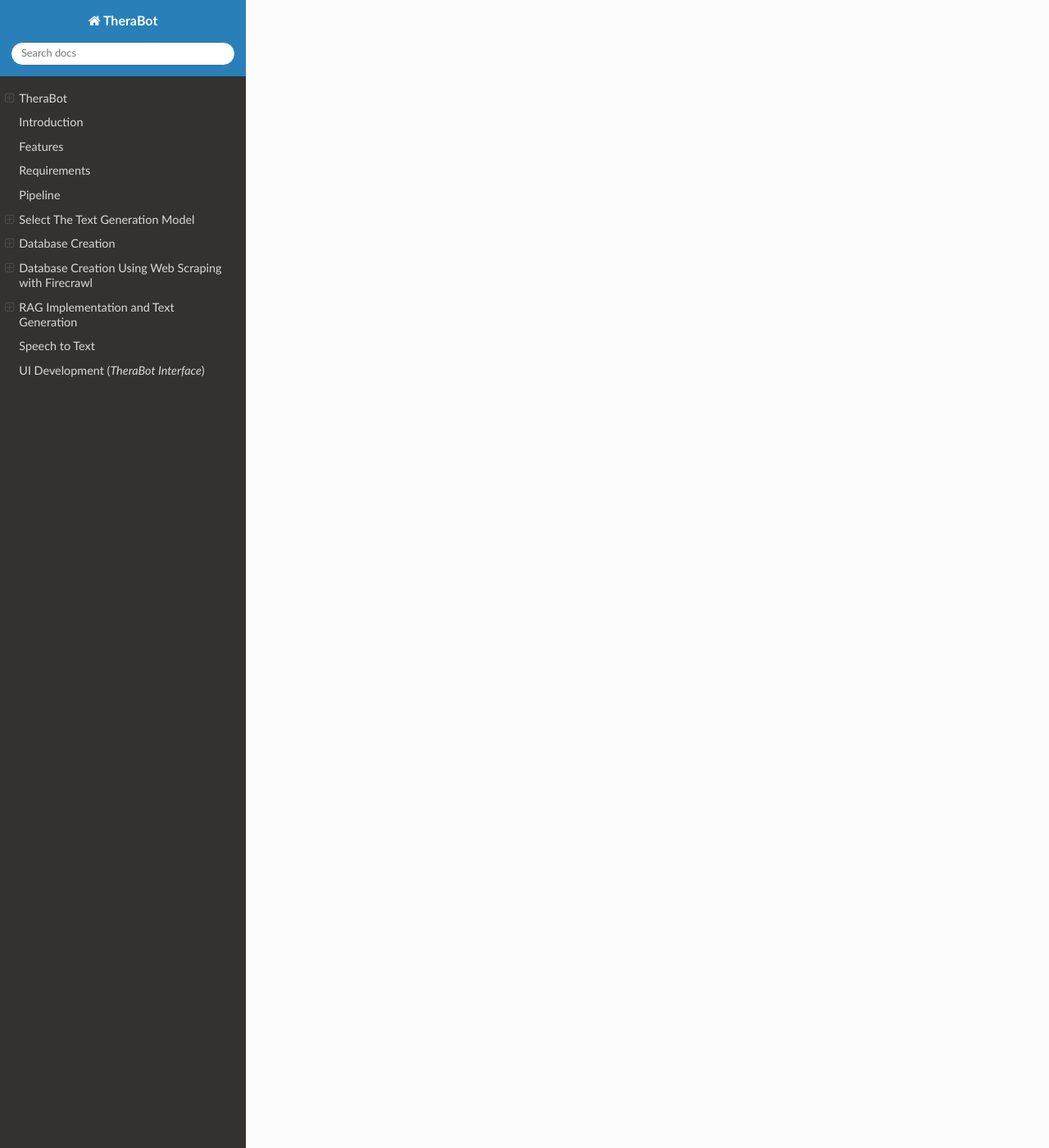
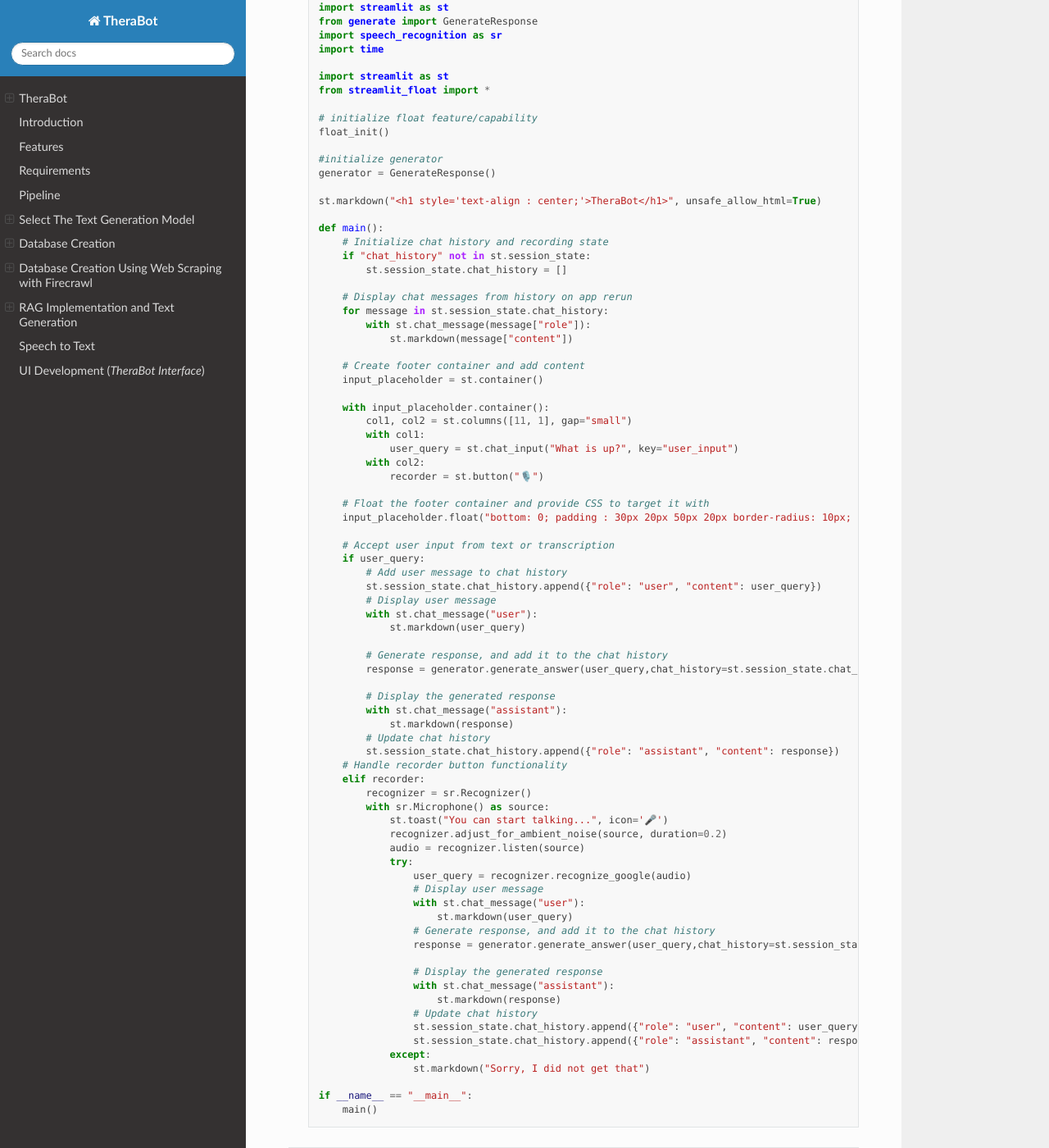
Before and after one commit to HyperMXD/TheraBot, a Sphinx documentation site: the page built from source/index.rst, in a window 1280 px wide and 1400 px high, scrolled down 14907 px. Shown: the whole window at 82% size. Built offline with Sphinx 7.4.7 and the Read the Docs theme 3.1.0, drawn with Linux system fonts in a browser that asks for light colours; some of the changed text lies outside the part shown.

Commit message:
Update index.rst

```diff
--- a/source/index.rst
+++ b/source/index.rst
@@ -654,3 +654,88 @@
 
 UI Development (`TheraBot Interface`)
 =====================================
+We will create a Streamlit web application for the chatbot.We will be using streamlit for the interface, GenerateResponse for generating chatbot responses, and speech_recognition for voice input.
+
+   .. code-block:: python
+
+	import streamlit as st
+	from generate import GenerateResponse
+	import speech_recognition as sr
+	import time
+
+	import streamlit as st
+	from streamlit_float import *
+
+	# initialize float feature/capability
+	float_init()
+
+	#initialize generator
+	generator = GenerateResponse()
+
+	st.markdown("<h1 style='text-align : center;'>TheraBot</h1>", unsafe_allow_html=True)
+
+	def main():
+	    # Initialize chat history and recording state
+	    if "chat_history" not in st.session_state:
+	        st.session_state.chat_history = []
+
+	    # Display chat messages from history on app rerun
+	    for message in st.session_state.chat_history:
+	        with st.chat_message(message["role"]):
+	            st.markdown(message["content"])
+
+	    # Create footer container and add content
+	    input_placeholder = st.container()
+
+	    with input_placeholder.container():
+	        col1, col2 = st.columns([11, 1], gap="small")
+	        with col1:
+	            user_query = st.chat_input("What is up?", key="user_input")
+	        with col2:
+	            recorder = st.button("🎙️")
+
+	    # Float the footer container and provide CSS to target it with
+	    input_placeholder.float("bottom: 0; padding : 30px 20px 50px 20px border-radius: 10px; background:#0E1117;")
+
+	    # Accept user input from text or transcription
+	    if user_query:
+	        # Add user message to chat history
+	        st.session_state.chat_history.append({"role": "user", "content": user_query})
+	        # Display user message
+	        with st.chat_message("user"):
+	            st.markdown(user_query)
+
+	        # Generate response, and add it to the chat history
+	        response = generator.generate_answer(user_query,chat_history=st.session_state.chat_history)
+
+	        # Display the generated response
+	        with st.chat_message("assistant"):
+	            st.markdown(response)
+	        # Update chat history
+	        st.session_state.chat_history.append({"role": "assistant", "content": response})
+	    # Handle recorder button functionality
+	    elif recorder:
+	        recognizer = sr.Recognizer()
+	        with sr.Microphone() as source:
+	            st.toast("You can start talking...", icon='🎤')
+	            recognizer.adjust_for_ambient_noise(source, duration=0.2)
+	            audio = recognizer.listen(source)
+	            try:
+	                user_query = recognizer.recognize_google(audio)
+	                # Display user message
+	                with st.chat_message("user"):
+	                    st.markdown(user_query)
+	                # Generate response, and add it to the chat history
+	                response = generator.generate_answer(user_query,chat_history=st.session_state.chat_history)
+
+	                # Display the generated response
+	                with st.chat_message("assistant"):
+	                    st.markdown(response)
+	                # Update chat history
+	                st.session_state.chat_history.append({"role": "user", "content": user_query})
+	                st.session_state.chat_history.append({"role": "assistant", "content": response})
+	            except:
+	                st.markdown("Sorry, I did not get that")
+
+	if __name__ == "__main__":
+	    main()
```
